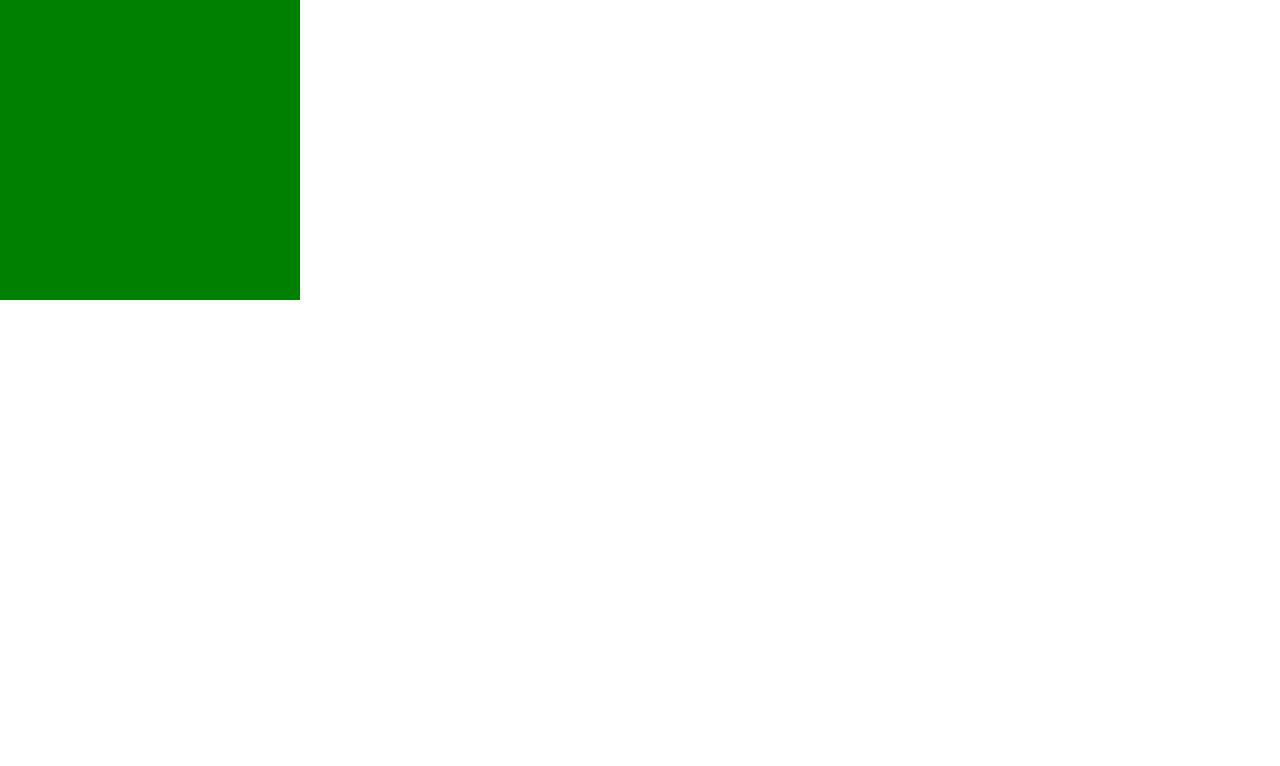
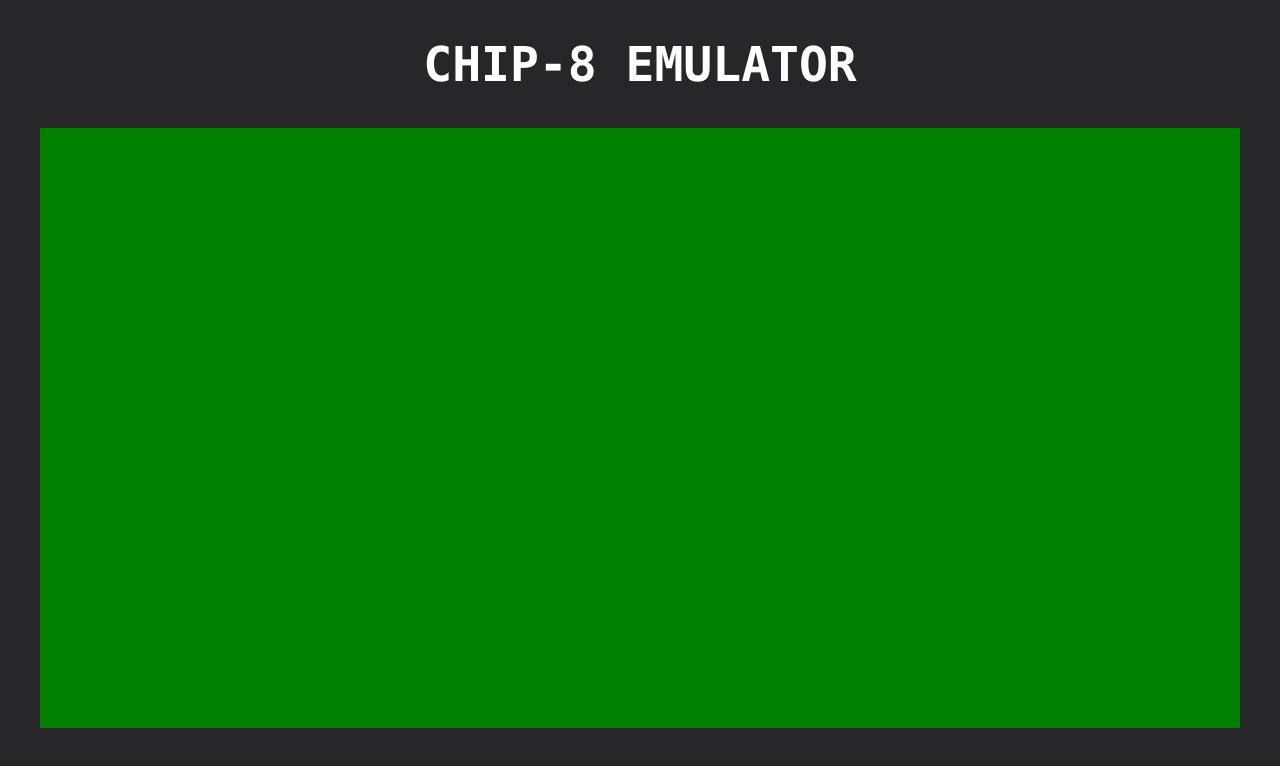
Before and after one commit to mwojtyna/chip8-wasm, a website built with Vite: page index.html in a window 1280 px wide. Built offline with nearby package versions, Linux system fonts and the light colour scheme.

Commit message:
feat: added basic styles

```diff
--- a/index.html
+++ b/index.html
@@ -1,13 +1,14 @@
 <!DOCTYPE html>
-<html lang="en">
+<html lang="en" class="font-mono">
 	<head>
 		<meta charset="UTF-8" />
 		<meta name="viewport" content="width=device-width, initial-scale=1.0" />
 		<link rel="icon" type="image/png" href="/favicon.png" />
 		<title>CHIP-8 emulator</title>
 	</head>
-	<body>
-		<canvas width="300" height="300" id="emulator"> Could not load emulator </canvas>
+	<body class="flex h-screen w-screen flex-col items-center gap-10 bg-zinc-800 p-10 text-white">
+		<h1 class="text-5xl font-bold">CHIP-8 EMULATOR</h1>
+		<canvas id="emulator" class="w-full">Could not load emulator</canvas>
 		<script type="module" src="/src/main.ts"></script>
 	</body>
 </html>
```
